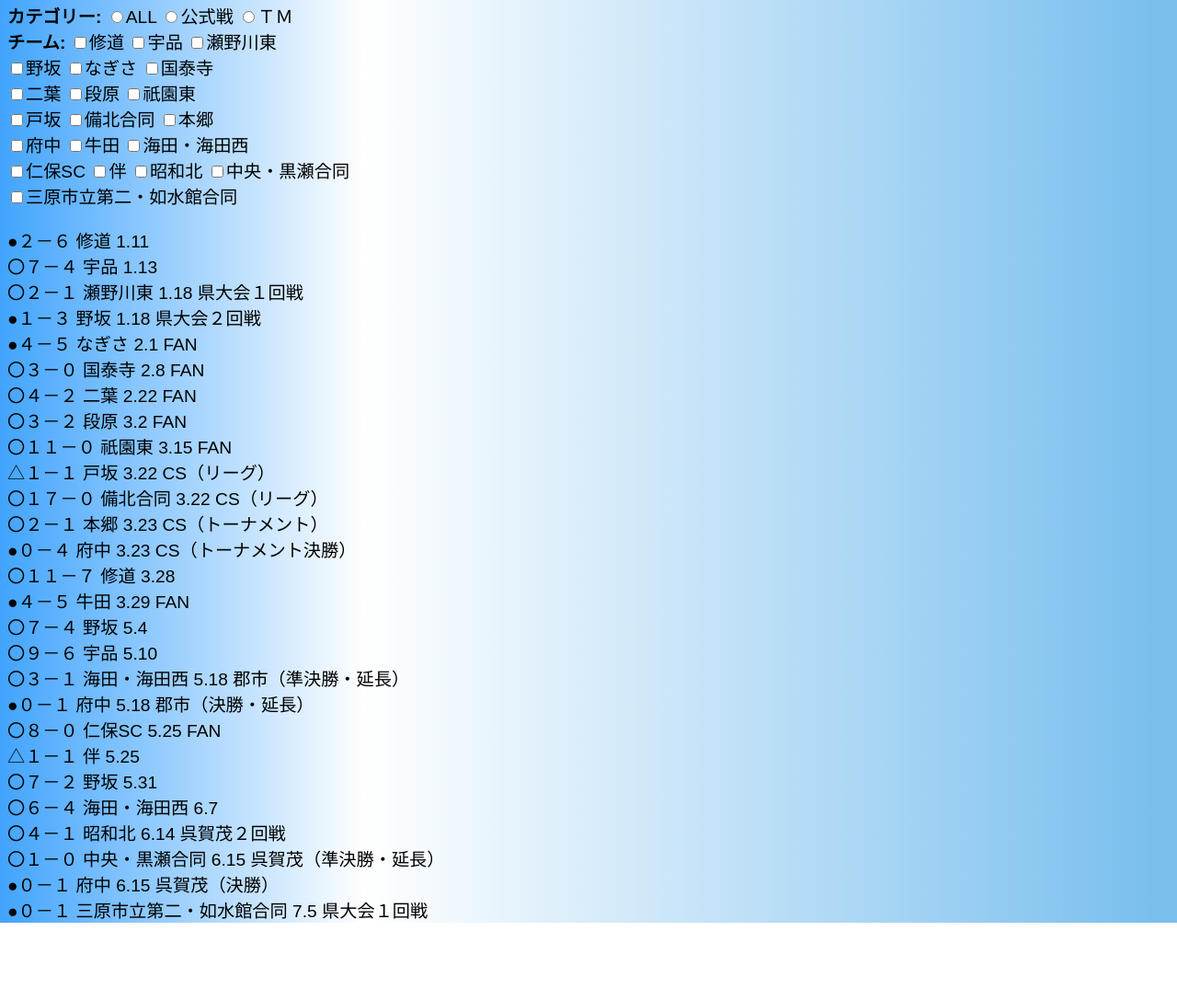
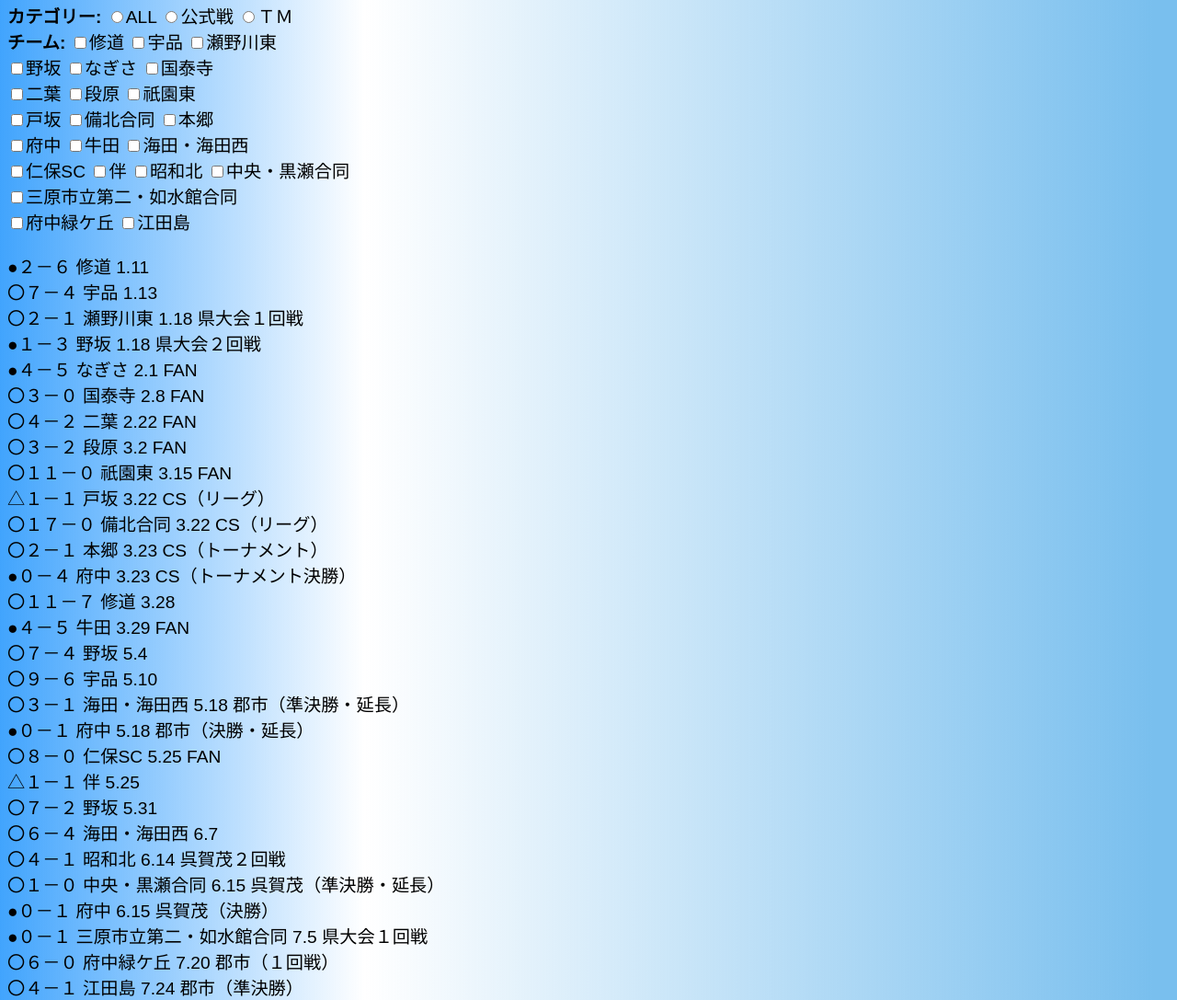
Before and after one commit to cosmic-pooh/fight, a plain HTML site: page taisen.html in a window 1280 px wide. Shown: the part 155-1242 px from the top of the page at 92% size. Before the commit the page ends 1158 px from the top, so only its background shows below. Drawn offline with nearby package versions, Linux system fonts and the light colour scheme.

Commit message:
2025.7.24
郡市準決勝まで

```diff
--- a/taisen.html
+++ b/taisen.html
@@ -47,7 +47,9 @@
       <input type="checkbox" name="color" value="伴">伴
       <input type="checkbox" name="color" value="昭和北">昭和北
       <input type="checkbox" name="color" value="中央・黒瀬合同">中央・黒瀬合同<br>
-      <input type="checkbox" name="color" value="三原市立第二・如水館合同">三原市立第二・如水館合同
+      <input type="checkbox" name="color" value="三原市立第二・如水館合同">三原市立第二・如水館合同<br>
+      <input type="checkbox" name="color" value="府中緑ケ丘">府中緑ケ丘
+      <input type="checkbox" name="color" value="江田島">江田島
     </div>
   </form>
   <ul class="list">
@@ -78,6 +80,8 @@
     <li class="list_item" data-kind="公式戦" data-color="中央・黒瀬合同">〇１－０  中央・黒瀬合同 6.15 呉賀茂（準決勝・延長）</li>
     <li class="list_item" data-kind="公式戦" data-color="府中">●０－１  府中 6.15 呉賀茂（決勝）</li>
     <li class="list_item" data-kind="公式戦" data-color="三原市立第二・如水館合同">●０－１  三原市立第二・如水館合同 7.5 県大会１回戦</li>
+    <li class="list_item" data-kind="公式戦" data-color="府中緑ケ丘">〇６－０  府中緑ケ丘 7.20 郡市（１回戦）</li>
+    <li class="list_item" data-kind="公式戦" data-color="江田島">〇４－１  江田島 7.24 郡市（準決勝）</li>
   </ul>
   <script src="scipt.js"></script>
 </body>
```
